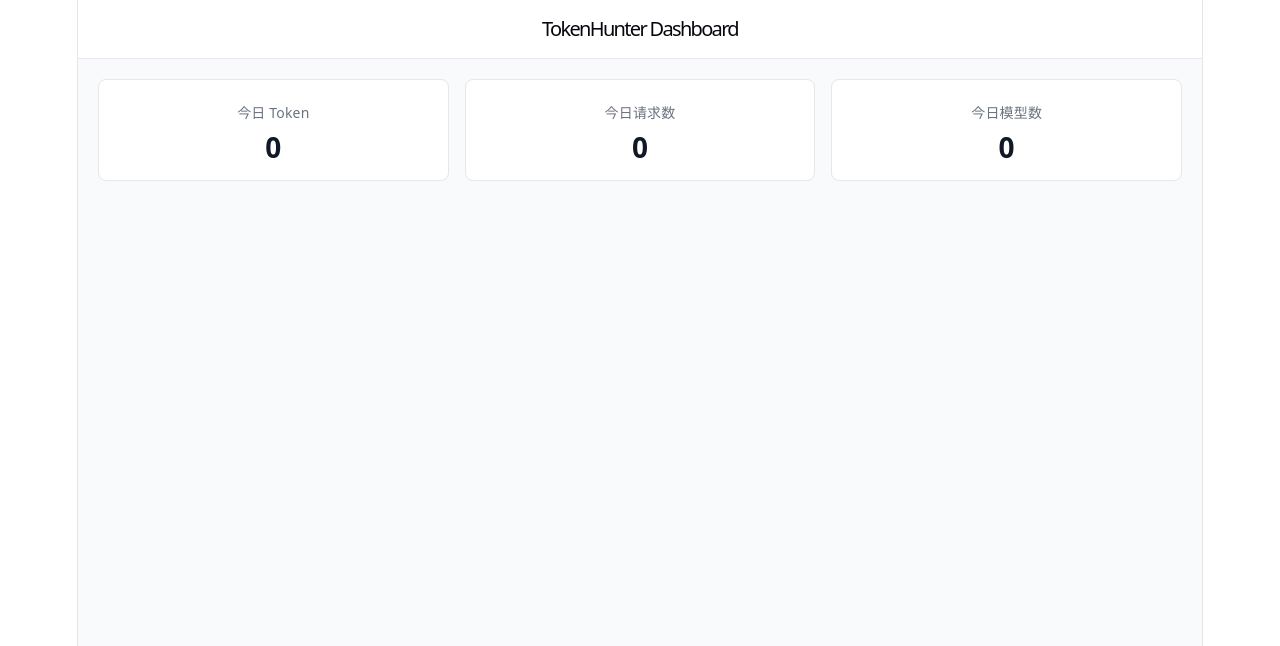
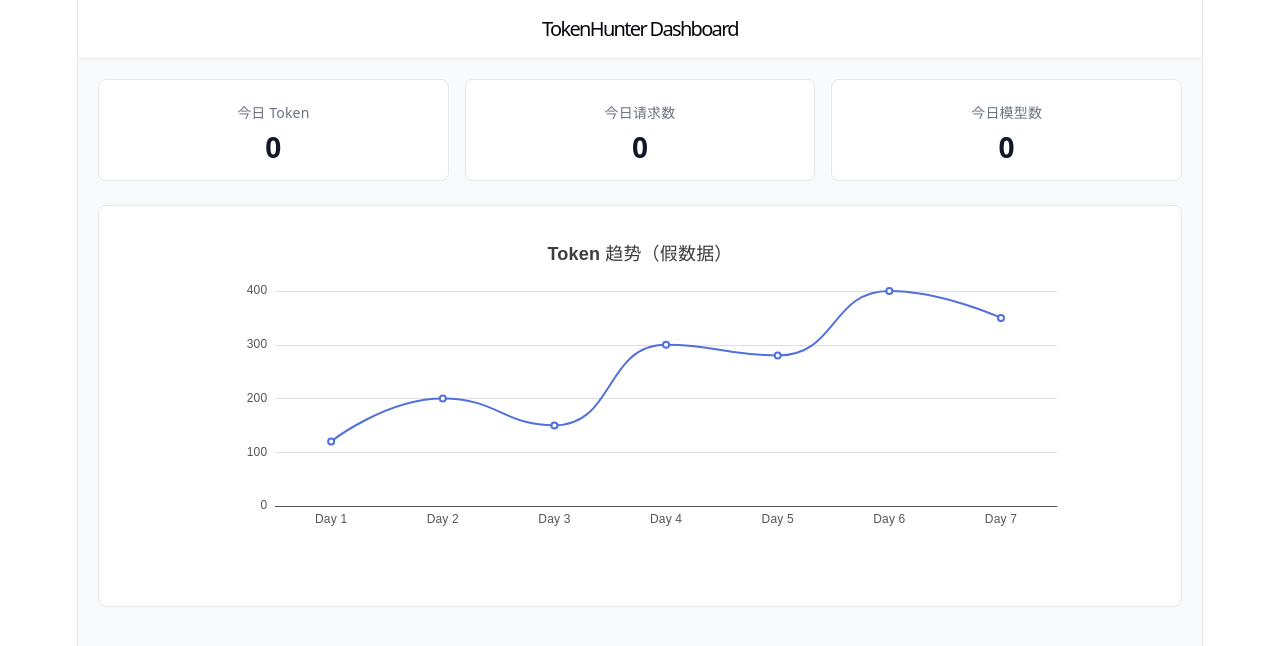
Before and after one commit to Ilstress/TokenHunter, a Vue app in the folder frontend/: page / in a window 1280 px wide. Shown: the top 646 px of the page. Built offline with nearby package versions, Linux system fonts and the light colour scheme; no server answers.

Commit message:
checkpoint: after Task 4.8

```diff
--- /dev/null
+++ b/frontend/src/components/TokenTrendChart.vue
@@ -0,0 +1,42 @@
+<script setup lang="ts">
+import { ref, onMounted } from 'vue'
+import * as echarts from 'echarts'
+
+const chartRef = ref<HTMLDivElement | null>(null)
+
+onMounted(() => {
+  if (!chartRef.value) return
+  const chart = echarts.init(chartRef.value)
+  chart.setOption({
+    title: { text: 'Token 趋势（假数据）' },
+    tooltip: { trigger: 'axis' },
+    xAxis: {
+      type: 'category',
+      data: ['Day 1', 'Day 2', 'Day 3', 'Day 4', 'Day 5', 'Day 6', 'Day 7']
+    },
+    yAxis: { type: 'value' },
+    series: [{
+      name: 'Token',
+      type: 'line',
+      smooth: true,
+      data: [120, 200, 150, 300, 280, 400, 350]
+    }]
+  })
+})
+</script>
+
+<template>
+  <div class="trend-chart">
+    <div ref="chartRef" style="width: 100%; height: 360px;"></div>
+  </div>
+</template>
+
+<style scoped>
+.trend-chart {
+  background: #fff;
+  border-radius: 8px;
+  padding: 20px;
+  border: 1px solid #e5e7eb;
+  margin-bottom: 24px;
+}
+</style>
--- a/frontend/src/views/DashboardView.vue
+++ b/frontend/src/views/DashboardView.vue
@@ -1,9 +1,11 @@
 <script setup lang="ts">
 import SummaryCards from '../components/SummaryCards.vue'
+import TokenTrendChart from '../components/TokenTrendChart.vue'
 </script>
 
 <template>
   <div style="padding: 20px;">
     <SummaryCards />
+    <TokenTrendChart />
   </div>
 </template>
```
